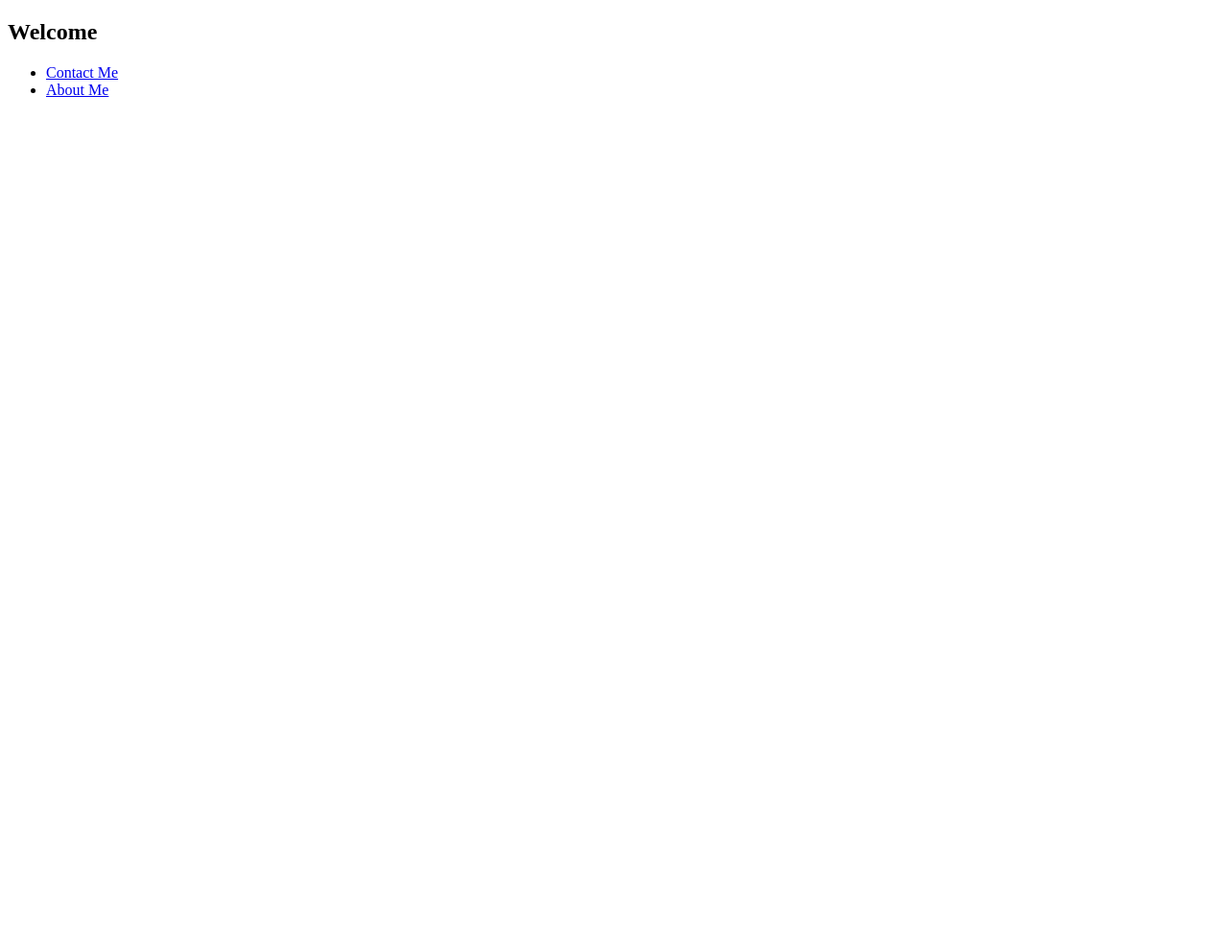
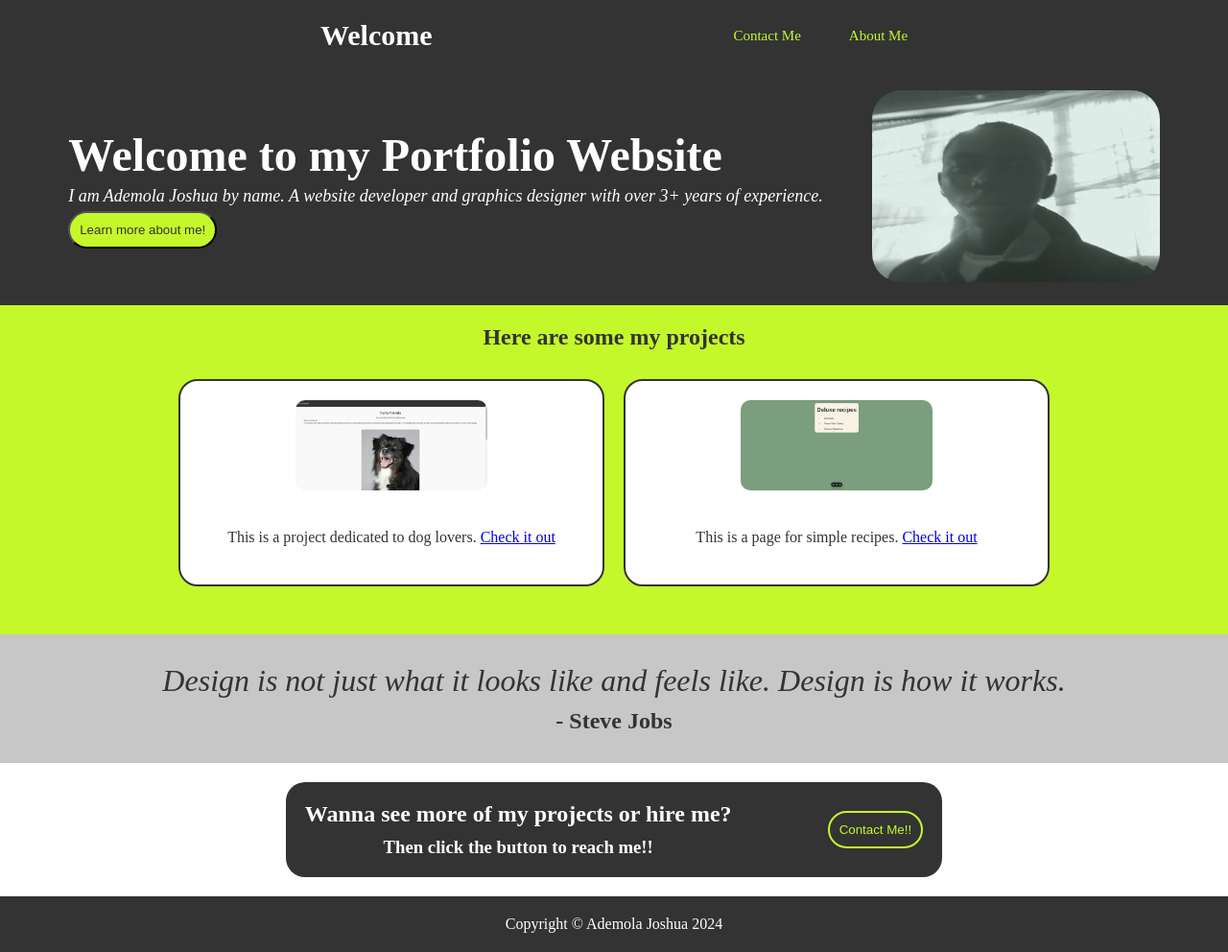
Before and after one commit to Hardehmohlah/a-portfolio, a plain HTML site: page index.html in a window 1280 px wide. Shown: the whole page at 96% size. Before the commit the page ends 800 px from the top, so only its background shows below. Drawn offline with Linux system fonts and the light colour scheme.

Commit message:
finished landing page and contact page, remaining abouts page

```diff
--- a/index.html
+++ b/index.html
@@ -4,18 +4,62 @@
     <meta charset="UTF-8">
     <meta name="viewport" content="width=device-width, initial-scale=1.0">
 
-  <link rel="icon" type="image/png" sizes="32x32" href="./images/favicon-32x32.png">
+    <link rel="icon" type="image/png" sizes="32x32" href="./images/favicon-32x32.png">
+    <link rel="stylesheet" href="styles.css">
 
     <title>Ademola Joshua | My Portfolio</title>
 </head>
 <body>
-    <nav>
-        <h1>Welcome</h1>
+    <section class="nav">
+        <h2>Welcome</h2>
         <ul>
-           <li><a href="./contacts/index.html" rel="noopener noreferrer">Contact Me</a></li>
-           <li><a href="#" target="_blank" rel="noopener noreferrer">About Me</a></li>
+            <li><a href="./contacts/index.html" rel="noopener noreferrer">Contact Me</a></li>
+            <li><a href="#./about/index.html" rel="noopener noreferrer">About Me</a></li>
         </ul>
-    </nav>
+    </section>
 
+    <section class="intro">
+        <div class="intro-main">
+            <h1>Welcome to my Portfolio Website</h1>
+            <em>I am Ademola Joshua by name. A website developer and graphics designer with over 3+ years of experience.</em>
+            <a href="#./about/index.html"><button>Learn more about me!</button></a>
+        </div>
+        <div class="intro-pic">
+            <img src="./images/Snapchat-1199093365.jpg" alt="My Picture">
+        </div>
+    </section>
+
+    <section class="display">
+        <h2>Here are some my projects</h2>
+        <div class="display-projects">
+            <figure>
+                <img src="./images/projects/project1.png" alt="An Image of a project">
+                <figcaption>This is a project dedicated to dog lovers. <a href="https://furry-friends-nine.vercel.app" target="_blank" rel="noopener noreferrer">Check it out</a></figcaption>
+            </figure>
+            <figure>
+                <img src="./images/projects/project2.png" alt="An Image of a project">
+                <figcaption>This is a page for simple recipes. <a href="https://odin-recipe-flax.vercel.app" target="_blank" rel="noopener noreferrer">Check it out</a></figcaption>
+            </figure>
+        </div>
+    </section>
+
+    <section class="quote">
+        <em>Design is not just what it looks like and feels like. Design is how it works.</em>
+        <strong>- Steve Jobs</strong>
+    </section>
+
+    <section class="call-container">
+        <div class="call">
+            <div class="call-info">
+                <h2>Wanna see more of my projects or hire me?</h2>
+                <h3>Then click the button to reach me!!</h3>
+            </div>
+            <div  class="call-btn">
+                <a href="./contacts/index.html" rel="noopener noreferrer"><button>Contact Me!!</button></a>
+            </div>
+        </div>
+    </section>
+
+    <footer>Copyright © Ademola Joshua 2024</footer>
 </body>
 </html>
--- /dev/null
+++ b/styles.css
@@ -0,0 +1,167 @@
+*{
+    margin: 0;
+    padding: 0;
+}
+body{
+    display: flex;
+    flex-wrap: wrap;
+    justify-content: center;
+    flex-direction: column;
+}
+.nav{
+    display: flex;
+    flex-direction: row;
+    align-items: center;
+    justify-content: space-evenly;
+    background-color: hsl(0, 0%, 20%);
+    color: hsl(0, 0%, 100%);
+    padding: 20px;
+}
+.nav h2{
+    font-size: 30px;
+}
+.nav ul{
+    display: flex;
+    flex-direction: row;
+    gap: 50px;
+}
+.nav ul li{
+    list-style: none;
+}
+.nav ul li a{
+    text-decoration: none;
+    color: hsl(75, 94%, 57%);
+    font-size: 15px;
+}
+
+.intro{
+    background-color: hsl(0, 0%, 20%);
+    display: flex;
+    justify-content: space-evenly;
+    align-items: center;
+    height: fit-content;
+    padding: 20px;
+}
+.intro .intro-main{
+    display: flex;
+    flex-direction: column;
+    flex-wrap: wrap;
+    gap: 5px;
+}
+.intro .intro-main h1{
+    color: hsl(0, 0%, 100%);
+    font-size: 48px;
+    font-weight: 900;
+}
+.intro .intro-main em{
+    color: hsl(0, 0%, 100%);
+    font-size: 18px;
+}
+.intro .intro-main button{
+    padding: 10px;
+    border-radius: 20px;
+    background-color: hsl(75, 94%, 57%);
+    color: hsl(0, 0%, 20%);
+}
+.intro .intro-pic img{
+    height: 200px;
+    width: 300px;
+    border-radius: 30px;
+}
+
+.display{
+    display: flex;
+    flex-direction: column;
+    justify-content: center;
+    align-items: center;
+    padding: 20px;
+    background-color: hsl(75, 94%, 57%);
+    color: hsl(0, 0%, 20%);
+}
+.display .display-projects{
+    display: flex;
+    align-items: center;
+    justify-content: space-evenly;
+    flex-wrap: wrap;
+    gap: 20px;
+    padding: 30px;
+}
+.display .display-projects figure{
+    display: flex;
+    flex-direction: column;
+    justify-content: center;
+    align-items: center;
+    gap: 20px;
+    border: 2px solid hsl(0, 0%, 20%);
+    border-radius: 20px;
+    height: fit-content;
+    width: 400px;
+    padding: 20px;
+    background-color: hsl(0, 0%, 100%);
+}
+.display .display-projects figure img{
+    width: 200px;
+    height: fit-content;
+    border-radius: 10px;
+}
+.display .display-projects figcaption{
+    margin: 20px;
+}
+
+.quote{
+    display: flex;
+    justify-content: flex-end;
+    align-items: center;
+    flex-direction: column;
+    gap: 10px;
+    padding: 30px;
+    color: hsl(0, 0%, 20%);
+    background-color: hsl(0, 0%, 78%);
+}
+.quote em{
+    font-size: 32px;
+}
+.quote strong{
+    font-size: 24px;
+}
+
+.call-container{
+    display: flex;
+    justify-content: center;
+    align-items: center;
+    padding: 20px;
+}
+.call-container .call{
+    display: flex;
+    justify-content: center;
+    align-items: center;
+    gap: 100px;
+    background-color: hsl(0, 0%, 20%);
+    padding: 20px;
+    border-radius: 20px;
+    color: hsl(0, 0%, 100%);
+}
+.call-container .call .call-info{
+    display: flex;
+    justify-content: center;
+    align-items: center;
+    flex-direction: column;
+    gap: 10px;
+}
+.call-container .call .call-btn button{
+    background-color: hsl(0, 0%, 20%);
+    color: hsl(75, 94%, 57%);
+    border: 2px solid hsl(75, 94%, 57%);
+    border-radius: 20px;
+    width: auto;
+    padding: 10px;
+}
+
+footer{
+    display: flex;
+    justify-content: center;
+    align-items: center;
+    background-color: hsl(0, 0%, 20%);
+    color: hsl(0, 0%, 100%);
+    padding: 20px;
+}
```
Also changed, not shown: images/Snapchat-1199093365.jpg (added), images/projects/project1.png (added), images/projects/project2.png (added).
